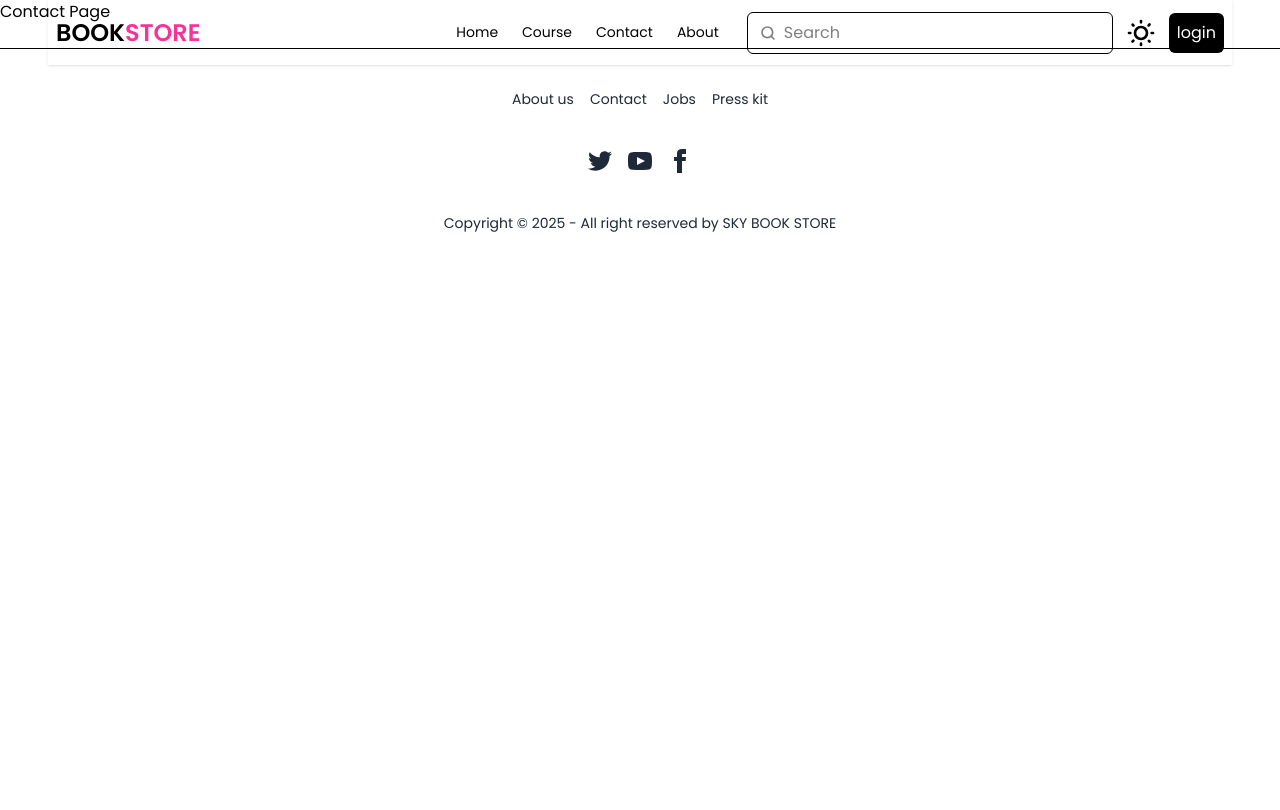
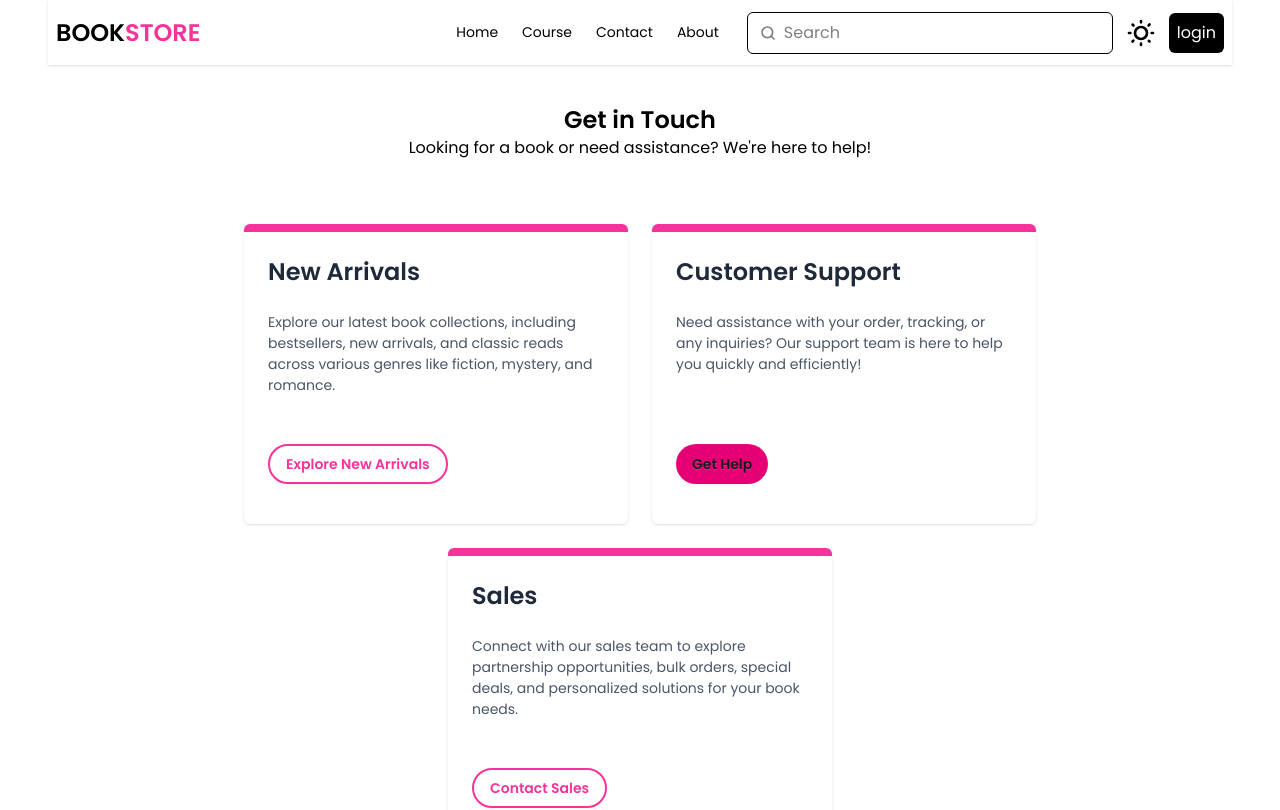
Before and after one commit to akashshukla748972/book_store, a React (Vite) app in the folder frontend/: page /contact in a window 1280 px wide. Shown: the top 810 px of the page. Built offline with nearby package versions, Linux system fonts and the light colour scheme; no server answers.

Commit message:
add contact page

```diff
--- a/frontend/package.json
+++ b/frontend/package.json
@@ -14,6 +14,7 @@
     "@tailwindcss/vite": "^4.0.17",
     "axios": "^1.8.4",
     "jwt-decode": "^4.0.0",
+    "lucide-react": "^0.486.0",
     "react": "^19.0.0",
     "react-dom": "^19.0.0",
     "react-hook-form": "^7.55.0",
--- /dev/null
+++ b/frontend/src/components/ContactCard.jsx
@@ -0,0 +1,25 @@
+import React from "react";
+
+const ContactCard = ({ cardData }) => {
+  return (
+    <>
+      <div className="card w-80 md:w-96 bg-white dark:bg-base-100 shadow-sm rounded-md h-[300px] border-t-8 border-t-pink-500 relative">
+        <div className="card-body">
+          <div className="flex flex-col justify-between space-y-6">
+            <h2 className="text-2xl font-semibold text-gray-800 dark:text-gray-200">
+              {cardData.title}
+            </h2>
+            <p className="text-gray-600 dark:text-gray-200">{cardData.disc}</p>
+          </div>
+          <div className="mt-6 absolute bottom-10 flex">
+            <button className={`btn w-full rounded-4xl ${cardData.style}`}>
+              {cardData.btnText}
+            </button>
+          </div>
+        </div>
+      </div>
+    </>
+  );
+};
+
+export default ContactCard;
--- a/frontend/src/pages/Contact.jsx
+++ b/frontend/src/pages/Contact.jsx
@@ -1,9 +1,44 @@
 import React from "react";
+import ContactCard from "../components/ContactCard";
 
 const Contact = () => {
+  const contactCardData = [
+    {
+      title: "New Arrivals",
+      disc: "Explore our latest book collections, including bestsellers, new arrivals, and classic reads across various genres like fiction, mystery, and romance.",
+      btnText: "Explore New Arrivals",
+      style:
+        "bg-transparent text-pink-500 border-2 border-pink-500 dark:text-gray-200 dark:border-gray-200",
+    },
+    {
+      title: "Customer Support",
+      disc: "Need assistance with your order, tracking, or any inquiries? Our support team is here to help you quickly and efficiently!",
+      btnText: "Get Help",
+      style: "bg-pink-600 border-none",
+    },
+    {
+      title: "Sales",
+      disc: "Connect with our sales team to explore partnership opportunities, bulk orders, special deals, and personalized solutions for your book needs.",
+      btnText: "Contact Sales",
+      style:
+        "bg-transparent text-pink-500 border-2 border-pink-500 dark:text-gray-200 dark:border-gray-200",
+    },
+  ];
   return (
-    <div>
-      <h1>Contact Page</h1>
+    <div className="max-w-[95%] min-h-fit container mx-auto md-px-20 px-4 pt-20 pb-10 space-y-6">
+      <div className="text-center my-6">
+        <h1 className="text-2xl font-semibold">Get in Touch</h1>
+        <p className="">
+          Looking for a book or need assistance? We're here to help!
+        </p>
+      </div>
+      <div className="flex flex-wrap justify-center gap-6 py-10">
+        {contactCardData.map((item) => (
+          <div key={item.title}>
+            <ContactCard cardData={item} />
+          </div>
+        ))}
+      </div>
     </div>
   );
 };
```
Also changed, not shown: 1 other file (tests, documents, lock files or other folders).
